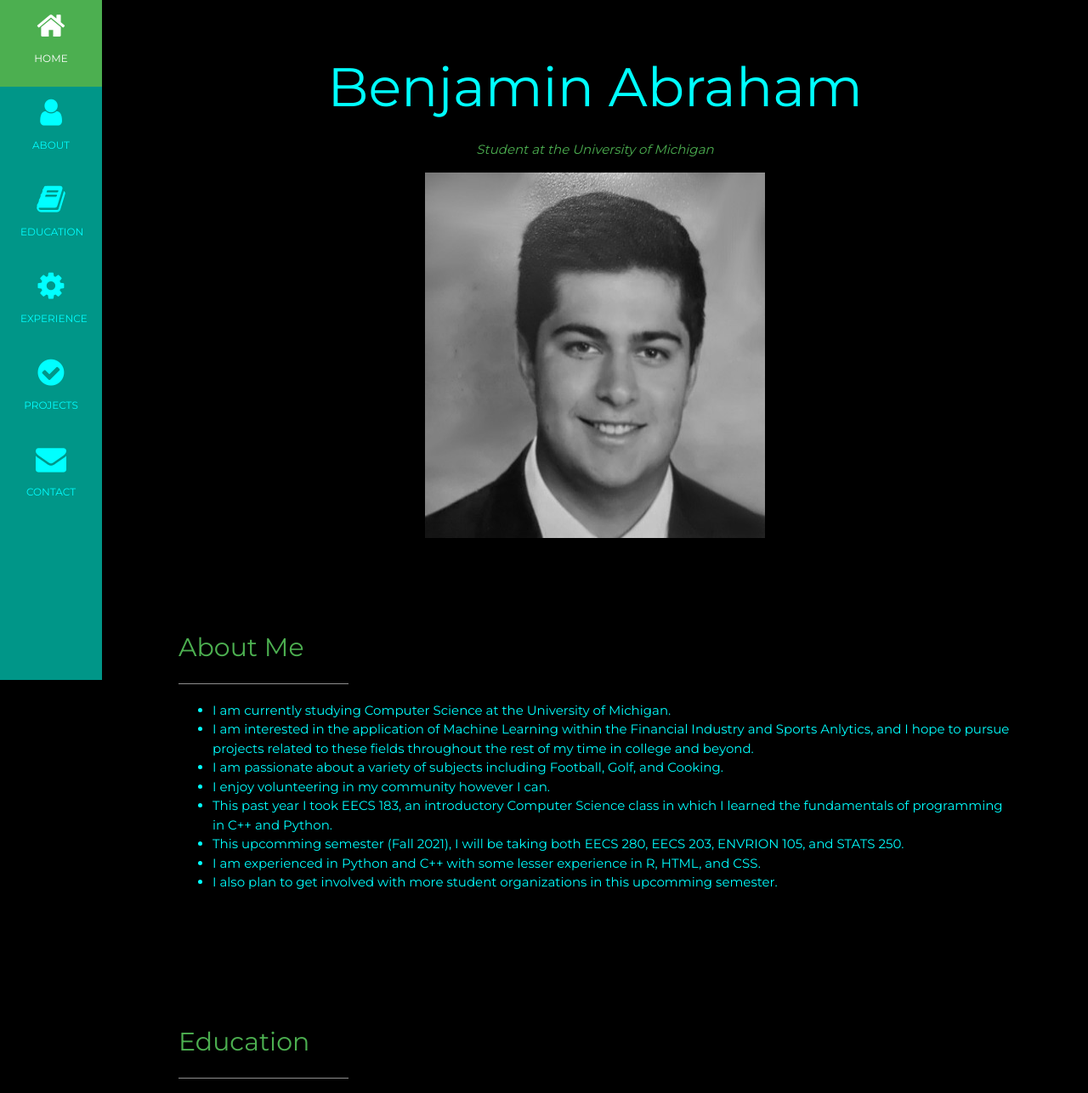
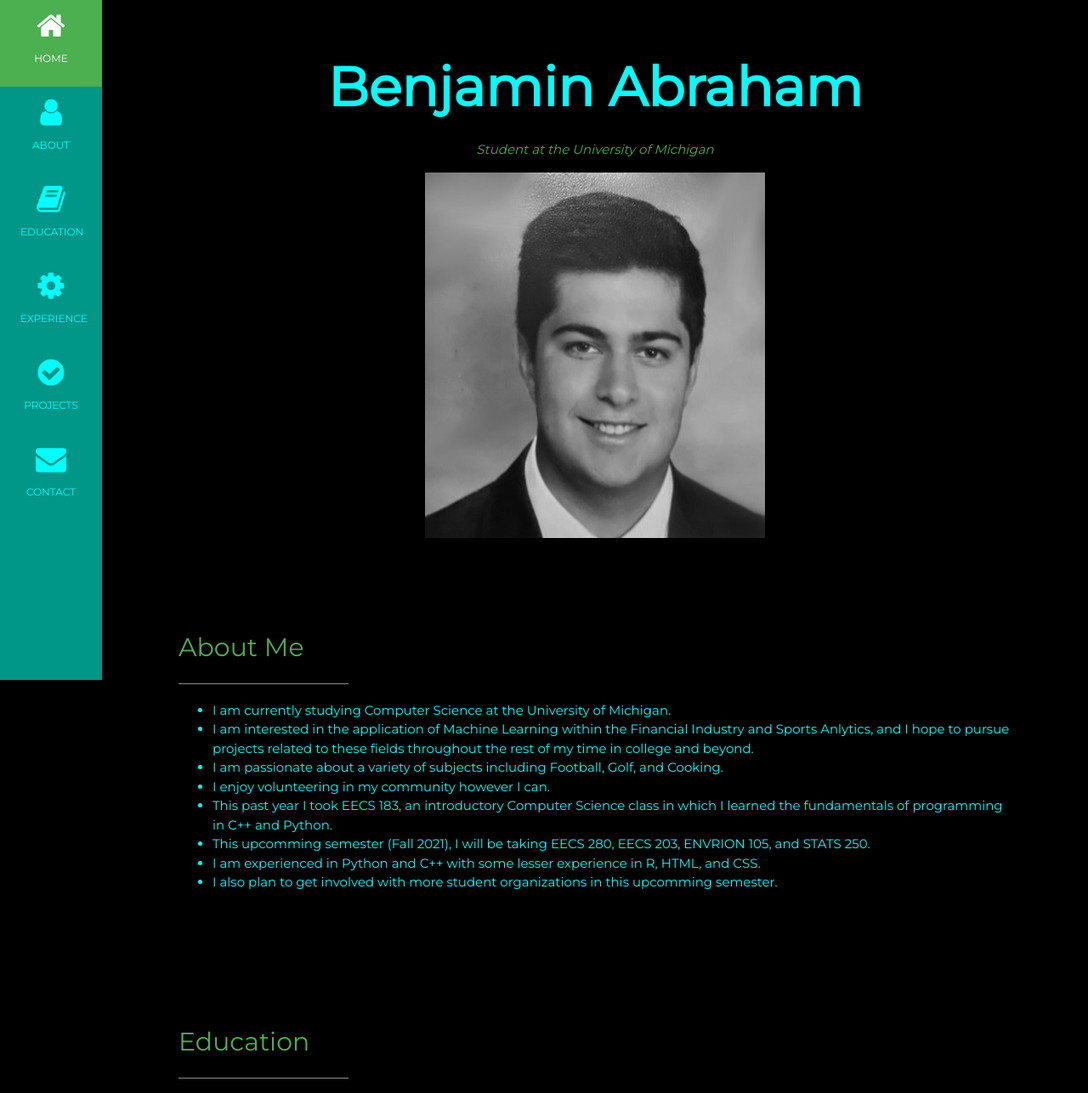
Before and after one commit to bpabraham123/bpabraham123.github.io, a plain HTML site: page index.html in a window 1280 px wide. Shown: the top 1286 px of the page at 85% size. Drawn offline with nearby package versions, Linux system fonts and the light colour scheme.

Commit message:
Changed name to bold and corrected grammar

```diff
--- a/index.html
+++ b/index.html
@@ -62,7 +62,7 @@ https://www.w3schools.com/w3css/4/w3.css
 <div class="w3-padding-large" id="main">
   <!-- Header/Home -->
   <header class="w3-container w3-padding-32 w3-text-green w3-center w3-black" id="home">
-    <h1 class="w3-jumbo w3-text-aqua">Benjamin Abraham</h1>
+    <h1 class="w3-jumbo w3-text-aqua"><b>Benjamin Abraham</b></h1>
     <p><i>Student at the University of Michigan</i></p>
     <img src="./suitPic.jpg" alt="boy" width='400' height='430'>
   </header>
@@ -77,7 +77,7 @@ https://www.w3schools.com/w3css/4/w3.css
       <li>I am interested in the application of Machine Learning within the Financial Industry and Sports Anlytics, and I hope to pursue projects related to these fields throughout the rest of my time in college and beyond.</li>        <li>I am passionate about a variety of subjects including Football, Golf, and Cooking.</li>
       <li>I enjoy volunteering in my community however I can.</li>
       <li>This past year I took EECS 183, an introductory Computer Science class in which I learned the fundamentals of programming in C++ and Python.</li>
-      <li>This upcomming semester (Fall 2021), I will be taking both EECS 280, EECS 203, ENVRION 105, and STATS 250.</li>
+      <li>This upcomming semester (Fall 2021), I will be taking EECS 280, EECS 203, ENVRION 105, and STATS 250.</li>
       <li>I am experienced in Python and C++ with some lesser experience in R, HTML, and CSS.</li>
       <li>I also plan to get involved with more student organizations in this upcomming semester.</li>
     </ul>
```
